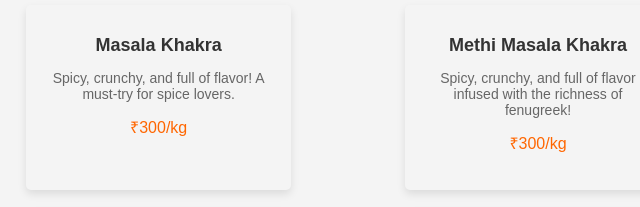
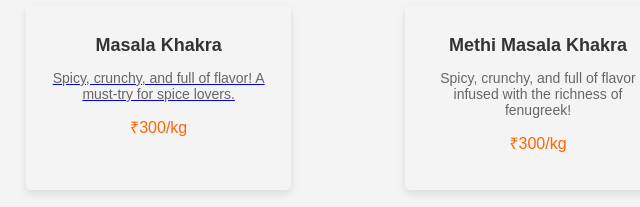
Before and after one commit to Jain-khakra/Jain-Khakra, a plain HTML site: page shop.html in a window 1280 px wide. Shown: the part 442-649 px from the top of the page, 102-742 px from the left. Drawn offline with Linux system fonts and the light colour scheme.

Commit message:
Update shop.html

```diff
--- a/shop.html
+++ b/shop.html
@@ -140,7 +140,9 @@
             <div class="product-item">
 
                 <h3>Masala Khakra</h3>
+                <a href="masala.html">
                 <p>Spicy, crunchy, and full of flavor! A must-try for spice lovers.</p>
+                </a>
                 <p class="price">₹300/kg</p>
             </div>
 
```
